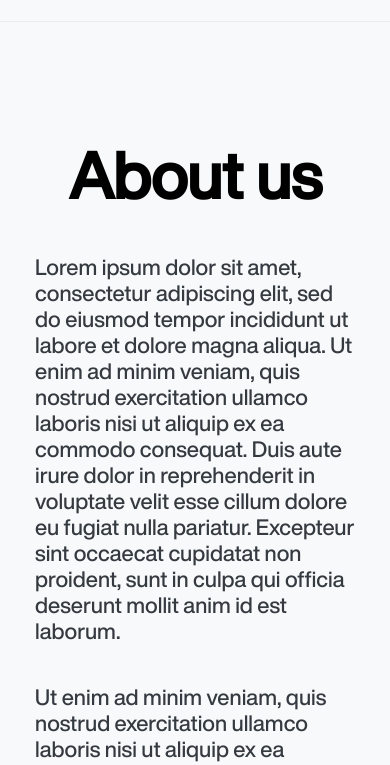
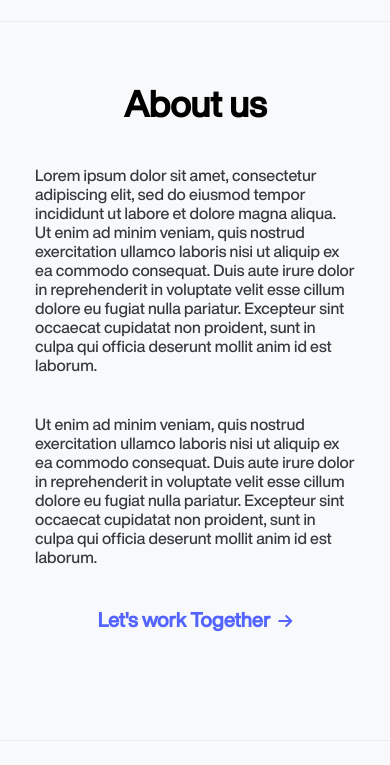
Before and after one commit to malcoon/Landing-Page, a plain HTML site: page about.html in a window 390 px wide. Shown: the part 69-834 px from the top of the page. Drawn offline with nearby package versions, Linux system fonts and the light colour scheme; files whose address does not match are found by name.

Commit message:
Responsividade

```diff
--- a/assets/style.css
+++ b/assets/style.css
@@ -456,6 +456,10 @@ textarea {
         height: 350px;
         border-radius: 10px;
     }
+
+    .about {
+        padding: 70px 9%;
+    }
 }
 
 @media only screen and (max-width: 992px) {
@@ -504,6 +508,18 @@ textarea {
         width: 440px;
         height: 300px;
         border-radius: 10px;
+    }
+
+    .about {
+        padding: 100px 9%;
+    }
+
+    .about-title {
+        font-size: 48px;
+    }
+
+    .about-description {
+        font-size: 18px;
     }
 }
 
@@ -568,6 +584,16 @@ textarea {
         height: 550px;
         border-radius: 10px;
     }
+
+    .about-link {
+        font-size: 20px;
+        font-weight: 600;
+    }
+
+        .about-link i {
+            font-size: 16px;
+            margin-left: 4px;
+        }
 }
 
 @media only screen and (max-width: 600px) {
@@ -591,6 +617,14 @@ textarea {
     .map iframe {
         width: 500px;
         height: 450px;
+    }
+
+    .about-title {
+        font-size: 36px;
+    }
+
+    .about-description {
+        font-size: 16px;
     }
 }
 
@@ -677,6 +711,10 @@ textarea {
         width: 400px;
         height: 350px;
     }
+
+    .about {
+        padding: 60px 9%;
+    }
 }
 
 @media only screen and (max-width: 375px) {
@@ -707,6 +745,10 @@ textarea {
         width: 350px;
         height: 300px;
     }
+
+    .about {
+        padding: 60px 6%;
+    }
 }
 
 @media only screen and (max-width: 320px) {
@@ -719,6 +761,10 @@ textarea {
         font-size: 14px;
     }
 
+    .about {
+        padding: 50px 6%;
+    }
+
     .map iframe {
         width: 300px;
         height: 260px;
```
